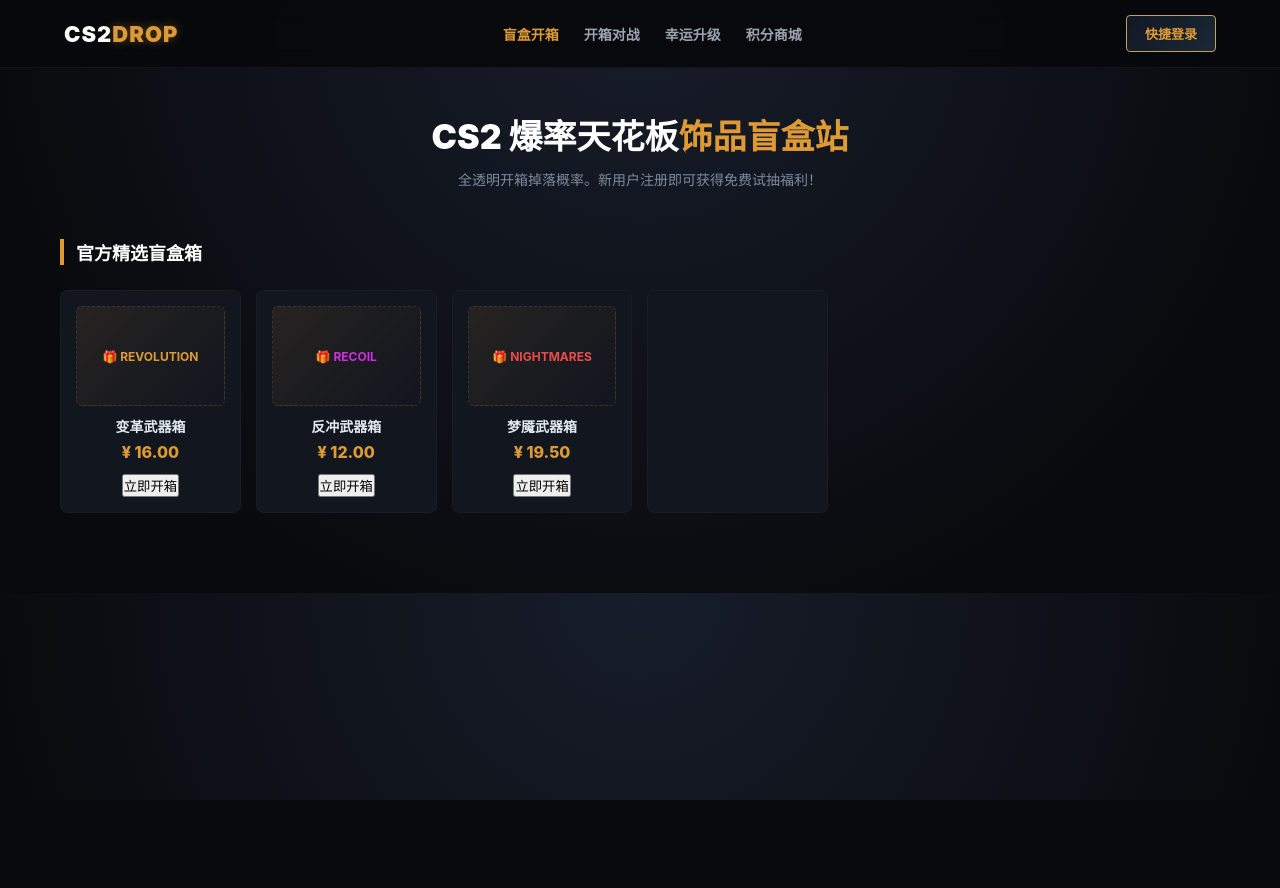
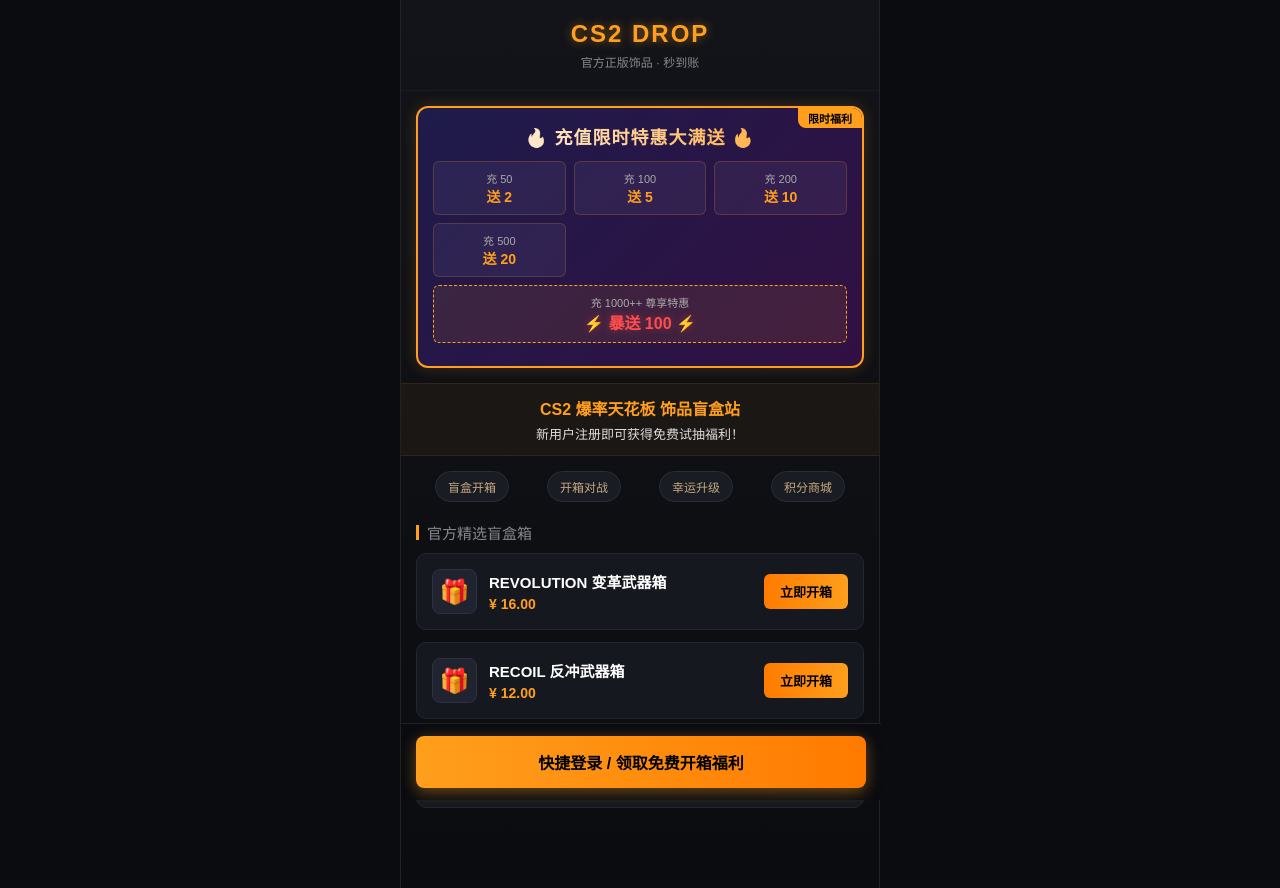
Before and after one commit to bane20418-maker/luodiye, a plain HTML site: page index.html in a window 1280 px wide. Before the commit the page ends 800 px from the top, so only its background shows below. Drawn offline with Linux system fonts and the light colour scheme.

Commit message:
新落地页
新落地页

```diff
--- a/index.html
+++ b/index.html
@@ -2,345 +2,397 @@
 <html lang="zh-CN">
 <head>
     <meta charset="UTF-8">
-    <meta name="viewport" content="width=device-width, initial-scale=1.0, maximum-scale=1.0, user-scalable=no">
+    <meta name="viewport" content="width=device-width, initial-scale=1.0">
     <title>CS2DROP - 官方正版饰品秒到账</title>
     <style>
-        /* 核心暗黑赛博风格变量 */
         :root {
-            --bg-color: #08090c;
-            --card-bg: #12161f;
-            --primary: #de9b35; /* 金色 */
-            --primary-hover: #ffb74d;
-            --text-main: #ffffff;
-            --text-muted: #626c7a;
-            --border-color: rgba(222, 155, 53, 0.15);
-
-            --rarity-gold: #de9b35;
-            --rarity-red: #eb4b4b;
-            --rarity-pink: #d32ce6;
-            --rarity-purple: #8650ac;
-            --rarity-blue: #4b69ff;
+            --bg-color: #0b0c10;
+            --panel-color: #1f2833;
+            --primary-color: #ff9f1c;
+            --text-color: #c5a880;
+            --text-light: #ffffff;
+            --accent-color: #45f3ff;
         }
 
         * {
+            box-sizing: border-box;
             margin: 0;
             padding: 0;
-            box-sizing: border-box;
-            font-family: -apple-system, BlinkMacSystemFont, "Segoe UI", Roboto, sans-serif;
-            -webkit-tap-highlight-color: transparent;
+            font-family: 'PingFang SC', 'Microsoft YaHei', sans-serif;
         }
 
         body {
             background-color: var(--bg-color);
-            color: var(--text-main);
-            overflow-x: hidden;
-            background-image: radial-gradient(circle at 50% 0%, #171d2a 0%, #08090c 80%);
-            padding-top: 70px;
+            color: var(--text-light);
+            display: flex;
+            justify-content: center;
+            align-items: flex-start;
+            min-height: 100vh;
         }
 
-        /* 导航栏 */
+        .container {
+            width: 100%;
+            max-width: 480px;
+            background: linear-gradient(180deg, #131419 0%, #0b0c10 100%);
+            min-height: 100vh;
+            display: flex;
+            flex-direction: column;
+            position: relative;
+            padding-bottom: 80px;
+            border-left: 1px solid #222;
+            border-right: 1px solid #222;
+        }
+
+        /* 头部样式 */
         header {
-            display: flex;
-            justify-content: space-between;
-            align-items: center;
-            padding: 15px 5%;
-            background: rgba(8, 9, 12, 0.95);
-            backdrop-filter: blur(10px);
-            position: fixed;
-            width: 100%;
-            top: 0; left: 0;
-            z-index: 100;
-            border-bottom: 1px solid rgba(255, 255, 255, 0.05);
+            padding: 20px 15px;
+            text-align: center;
+            border-bottom: 1px solid #1a1c23;
         }
 
         .logo {
-            font-size: 22px;
-            font-weight: 900;
-            letter-spacing: 1px;
+            font-size: 24px;
+            font-weight: bold;
+            color: var(--primary-color);
+            letter-spacing: 2px;
+            text-shadow: 0 0 10px rgba(255, 159, 28, 0.5);
+        }
+
+        .tagline {
+            font-size: 12px;
+            color: #888;
+            margin-top: 5px;
+        }
+
+        /* 促销 Banner 样式 */
+        .promo-banner {
+            margin: 15px;
+            background: linear-gradient(135deg, #1e1b4b 0%, #311042 100%);
+            border: 2px solid var(--primary-color);
+            border-radius: 12px;
+            padding: 15px;
+            position: relative;
+            overflow: hidden;
+            box-shadow: 0 0 15px rgba(255, 159, 28, 0.2);
             cursor: pointer;
         }
 
-        .logo span {
-            color: var(--primary);
-            text-shadow: 0 0 10px rgba(222, 155, 53, 0.4);
+        .promo-banner::before {
+            content: '限时福利';
+            position: absolute;
+            top: 0;
+            right: 0;
+            background: var(--primary-color);
+            color: #000;
+            font-size: 11px;
+            font-weight: bold;
+            padding: 2px 10px;
+            border-bottom-left-radius: 8px;
         }
 
-        nav.nav-desktop {
-            display: flex;
-            gap: 25px;
+        .promo-title {
+            font-size: 18px;
+            font-weight: 800;
+            color: #fff;
+            text-align: center;
+            margin-bottom: 12px;
+            letter-spacing: 1px;
+            background: linear-gradient(90deg, #fff, var(--primary-color));
+            -webkit-background-clip: text;
+            -webkit-text-fill-color: transparent;
         }
 
-        nav.nav-desktop a {
-            color: #9aa4b0;
-            text-decoration: none;
-            font-size: 14px;
-            font-weight: 700;
-            transition: 0.3s;
+        .promo-grid {
+            display: grid;
+            grid-template-columns: repeat(3, 1fr);
+            gap: 8px;
+            margin-bottom: 8px;
         }
 
-        nav.nav-desktop a:hover, nav.nav-desktop a.active {
-            color: var(--primary);
+        .promo-item {
+            background: rgba(255, 255, 255, 0.05);
+            border: 1px solid rgba(255, 159, 28, 0.2);
+            border-radius: 6px;
+            padding: 8px 4px;
+            text-align: center;
         }
 
-        .auth-buttons .btn-steam {
-            background: linear-gradient(135deg, #101822 0%, #1b2838 100%);
-            border: 1px solid #c5a059;
-            color: var(--primary);
-            padding: 8px 18px;
-            border-radius: 4px;
+        .promo-item.full-width {
+            grid-column: span 3;
+            background: rgba(255, 159, 28, 0.1);
+            border: 1px dashed var(--primary-color);
+        }
+
+        .charge-txt {
+            font-size: 11px;
+            color: #aaa;
+            display: block;
+        }
+
+        .give-txt {
+            font-size: 14px;
+            font-weight: bold;
+            color: var(--primary-color);
+            margin-top: 2px;
+        }
+
+        .promo-item.full-width .give-txt {
+            color: #ff4d4d;
+            font-size: 16px;
+            text-shadow: 0 0 8px rgba(255, 77, 77, 0.4);
+        }
+
+        /* 核心利益钩子 */
+        .hook-box {
+            background: rgba(255, 159, 28, 0.05);
+            border-top: 1px solid rgba(255, 159, 28, 0.1);
+            border-bottom: 1px solid rgba(255, 159, 28, 0.1);
+            padding: 12px;
+            text-align: center;
+            margin-bottom: 15px;
+        }
+
+        .hook-box h2 {
+            font-size: 16px;
+            color: var(--primary-color);
+            margin-bottom: 4px;
+        }
+
+        .hook-box p {
             font-size: 13px;
-            font-weight: 700;
+            color: #ddd;
+        }
+
+        /* 标签栏 */
+        .nav-tags {
+            display: flex;
+            justify-content: space-around;
+            padding: 0 15px;
+            margin-bottom: 20px;
+        }
+
+        .tag {
+            background: #1a1c23;
+            color: var(--text-color);
+            padding: 6px 12px;
+            border-radius: 20px;
+            font-size: 12px;
+            border: 1px solid #2a2d38;
+        }
+
+        /* 武器箱区域 */
+        .section-title {
+            padding: 0 15px;
+            font-size: 15px;
+            color: #888;
+            margin-bottom: 10px;
+            display: flex;
+            align-items: center;
+        }
+
+        .section-title::before {
+            content: '';
+            display: inline-block;
+            width: 3px;
+            height: 15px;
+            background: var(--primary-color);
+            margin-right: 8px;
+        }
+
+        .box-list {
+            padding: 0 15px;
+            display: flex;
+            flex-direction: column;
+            gap: 12px;
+        }
+
+        .box-card {
+            background: #16181f;
+            border: 1px solid #232631;
+            border-radius: 10px;
+            padding: 15px;
+            display: flex;
+            align-items: center;
+            justify-content: space-between;
+            transition: all 0.3s;
             cursor: pointer;
         }
 
-        /* 主视觉区 */
-        .hero {
-            text-align: center;
-            padding: 40px 20px 10px 20px;
+        .box-card:hover {
+            border-color: var(--primary-color);
+            background: #1c1f29;
         }
 
-        .hero h1 {
-            font-size: 34px;
-            font-weight: 900;
-            margin-bottom: 10px;
+        .box-info {
+            display: flex;
+            align-items: center;
+            gap: 12px;
         }
 
-        .hero h1 span { color: var(--primary); }
-
-        .hero p {
-            color: #7d8b9e;
-            font-size: 14px;
-            max-width: 600px;
-            margin: 0 auto 30px auto;
+        .box-icon {
+            font-size: 24px;
+            background: #202330;
+            width: 45px;
+            height: 45px;
+            display: flex;
+            align-items: center;
+            justify-content: center;
+            border-radius: 8px;
+            border: 1px solid #2d3142;
         }
 
-        /* 盲盒区域 */
-        .container {
-            max-width: 1200px;
-            margin: 0 auto;
-            padding: 10px 20px 80px 20px;
+        .box-name {
+            font-size: 15px;
+            font-weight: bold;
+            color: #fff;
         }
 
-        .section-title {
-            font-size: 18px;
-            font-weight: 800;
-            border-left: 4px solid var(--primary);
-            padding-left: 12px;
-            margin-bottom: 25px;
+        .box-price {
+            font-size: 14px;
+            color: var(--primary-color);
+            margin-top: 4px;
+            font-weight: bold;
         }
 
-        .case-grid {
-            display: grid;
-            grid-template-columns: repeat(auto-fill, minmax(160px, 1fr));
-            gap: 15px;
-        }
-
-        .case-card {
-            background: var(--card-bg);
-            border: 1px solid rgba(255,255,255,0.03);
-            border-radius: 8px;
-            padding: 15px;
-            text-align: center;
-            transition: 0.2s ease;
+        .btn-open {
+            background: linear-gradient(90deg, #ff7b00, #ff9f1c);
+            color: #000;
+            border: none;
+            padding: 8px 16px;
+            border-radius: 6px;
+            font-size: 13px;
+            font-weight: bold;
             cursor: pointer;
         }
 
-        .case-card:hover {
-            border-color: var(--primary);
-            transform: translateY(-3px);
+        /* 底部固定转化按钮 */
+        .footer-cta {
+            position: fixed;
+            bottom: 0;
+            width: 100%;
+            max-width: 480px;
+            background: rgba(11, 12, 16, 0.95);
+            backdrop-filter: blur(10px);
+            padding: 12px 15px;
+            border-top: 1px solid #222;
+            z-index: 100;
         }
 
-        /* 纯前端CSS渐变皮肤容器，预防网络波动图片不显示 */
-        .skin-img-fallback {
+        .btn-main {
             width: 100%;
-            height: 100px;
-            margin-bottom: 10px;
-            background: linear-gradient(135deg, rgba(222,155,53,0.1) 0%, rgba(18,22,31,0.8) 100%);
-            border-radius: 6px;
-            display: flex;
-            align-items: center;
-            justify-content: center;
-            font-size: 12px;
+            background: linear-gradient(90deg, #ff9f1c, #ff7b00);
+            color: #000;
+            border: none;
+            padding: 14px;
+            border-radius: 8px;
+            font-size: 16px;
             font-weight: bold;
-            color: var(--primary);
-            border: 1px dashed rgba(222,155,53,0.2);
-        }
-
-        .case-name {
-            font-size: 14px;
-            font-weight: 700;
-            color: #e2e8f0;
-            margin-bottom: 6px;
-        }
-
-        .case-price {
-            color: var(--primary);
-            font-weight: 800;
-            font-size: 16px;
-            margin-bottom: 12px;
-        }
-
-        /* 弹窗核心配置 */
-        .modal {
-            display: none;
-            position: fixed;
-            top: 0; left: 0; width: 100%; height: 100%;
-            background: rgba(4, 5, 7, 0.96);
-            z-index: 1000;
-            justify-content: center;
-            align-items: center;
-            padding: 15px;
-        }
-
-        .modal-content {
-            background: #0e121a;
-            width: 100%;
-            max-width: 500px;
-            border: 1px solid var(--border-color);
-            border-radius: 12px;
-            padding: 30px 20px;
+            cursor: pointer;
+            box-shadow: 0 4px 15px rgba(255, 159, 28, 0.4);
             text-align: center;
-            position: relative;
-        }
-
-        .close-modal {
-            position: absolute;
-            top: 15px; right: 20px;
-            font-size: 26px;
-            color: #555;
-            cursor: pointer;
-        }
-
-        /* 自适应简易型开箱滚轮 */
-        .roulette-container {
-            position: relative;
-            width: 100%;
-            height: 100px;
-            background: #07090d;
-            border: 1px solid rgba(255,255,255,0.05);
-            margin: 25px 0;
-            overflow: hidden;
-            border-radius: 6px;
-        }
-
-        .pointer {
-            position: absolute;
-            top: 0; left: 50%;
-            width: 2px; height: 100%;
-            background: #ff4b4b;
-            z-index: 10;
-            box-shadow: 0 0 8px #ff4b4b;
-        }
-
-        .roulette-track {
-            display: flex;
-            position: absolute;
-            left: 0; top: 0;
-            height: 100%;
-        }
-
-        .roulette-item {
-            min-width: 100px;
-            width: 100px;
-            height: 100%;
-            border-right: 1px solid rgba(255,255,255,0.02);
-            border-bottom: 4px solid var(--rarity-blue);
-            display: flex;
-            flex-direction: column;
-            align-items: center;
-            justify-content: center;
-            padding: 5px;
-            background: rgba(255,255,255,0.01);
-        }
-
-        .roulette-item .mini-box {
-            width: 50px;
-            height: 40px;
-            background: rgba(255,255,255,0.05);
-            border-radius: 4px;
-        }
-
-        .roulette-item p {
-            font-size: 9px;
-            margin-top: 5px;
-            white-space: nowrap;
-            overflow: hidden;
-            text-overflow: ellipsis;
-            width: 100%;
-            color: #9aa4b0;
-        }
-
-        /* 结果卡片 */
-        .result-display {
-            display: none;
-        }
-
-        .result-card {
-            background: rgba(255, 255, 255, 0.02);
-            display: inline-block;
-            padding: 20px 40px;
-            border-radius: 8px;
-            border-bottom: 5px solid #fff;
-            margin: 15px 0;
-        }
-
-        .modal-action-btns {
-            display: flex;
-            gap: 10px;
-            justify-content: center;
-            margin-top: 15px;
-        }
-
-        @media (max-width: 768px) {
-            nav.nav-desktop { display: none; }
-            .hero h1 { font-size: 26px; }
-            .case-grid { grid-template-columns: repeat(2, 1fr); }
+            text-decoration: none;
+            display: block;
         }
     </style>
 </head>
 <body>
 
-    <header>
-        <div class="logo" onclick="location.reload()">CS2<span>DROP</span></div>
-        <nav class="nav-desktop">
-            <a href="#" class="active">盲盒开箱</a>
-            <a href="#" onclick="alert('功能筹备中')">开箱对战</a>
-            <a href="#" onclick="alert('功能筹备中')">幸运升级</a>
-            <a href="#" onclick="alert('功能筹备中')">积分商城</a>
-        </nav>
-        <div class="auth-buttons">
-            <button class="btn-steam" onclick="alert('正在调起快捷安全登录...')">快捷登录</button>
+    <div class="container" onclick="redirectToOffer()">
+        <header>
+            <div class="logo">CS2 DROP</div>
+            <div class="tagline">官方正版饰品 · 秒到账</div>
+        </header>
+
+        <!-- 纯代码打造的高转化促销 Banner -->
+        <div class="promo-banner">
+            <div class="promo-title">🔥 充值限时特惠大满送 🔥</div>
+            <div class="promo-grid">
+                <div class="promo-item">
+                    <span class="charge-txt">充 50</span>
+                    <span class="give-txt">送 2</span>
+                </div>
+                <div class="promo-item">
+                    <span class="charge-txt">充 100</span>
+                    <span class="give-txt">送 5</span>
+                </div>
+                <div class="promo-item">
+                    <span class="charge-txt">充 200</span>
+                    <span class="give-txt">送 10</span>
+                </div>
+                <div class="promo-item">
+                    <span class="charge-txt">充 500</span>
+                    <span class="give-txt">送 20</span>
+                </div>
+                <div class="promo-item full-width">
+                    <span class="charge-txt">充 1000++ 尊享特惠</span>
+                    <span class="give-txt">⚡ 暴送 100 ⚡</span>
+                </div>
+            </div>
         </div>
-    </header>
 
-    <section class="hero">
-        <h1>CS2 爆率天花板<span>饰品盲盒站</span></h1>
-        <p>全透明开箱掉落概率。新用户注册即可获得免费试抽福利！</p>
-    </section>
+        <div class="hook-box">
+            <h2>CS2 爆率天花板 饰品盲盒站</h2>
+            <p>新用户注册即可获得免费试抽福利！</p>
+        </div>
 
-    <main class="container">
+        <div class="nav-tags">
+            <span class="tag">盲盒开箱</span>
+            <span class="tag">开箱对战</span>
+            <span class="tag">幸运升级</span>
+            <span class="tag">积分商城</span>
+        </div>
+
         <div class="section-title">官方精选盲盒箱</div>
-        <div class="case-grid">
 
-            <div class="case-card" onclick="openCaseModal('变革武器箱', 16.00)">
-                <div class="skin-img-fallback">🎁 REVOLUTION</div>
-                <div class="case-name">变革武器箱</div>
-                <div class="case-price">¥ 16.00</div>
+        <div class="box-list">
+            <!-- 武器箱 1 -->
+            <div class="box-card">
+                <div class="box-info">
+                    <div class="box-icon">🎁</div>
+                    <div>
+                        <div class="box-name">REVOLUTION 变革武器箱</div>
+                        <div class="box-price">¥ 16.00</div>
+                    </div>
+                </div>
                 <button class="btn-open">立即开箱</button>
             </div>
 
-            <div class="case-card" onclick="openCaseModal('反冲武器箱', 12.00)">
-                <div class="skin-img-fallback" style="color:var(--rarity-pink)">🎁 RECOIL</div>
-                <div class="case-name">反冲武器箱</div>
-                <div class="case-price">¥ 12.00</div>
+            <!-- 武器箱 2 -->
+            <div class="box-card">
+                <div class="box-info">
+                    <div class="box-icon">🎁</div>
+                    <div>
+                        <div class="box-name">RECOIL 反冲武器箱</div>
+                        <div class="box-price">¥ 12.00</div>
+                    </div>
+                </div>
                 <button class="btn-open">立即开箱</button>
             </div>
 
-            <div class="case-card" onclick="openCaseModal('梦魇武器箱', 19.50)">
-                <div class="skin-img-fallback" style="color:var(--rarity-red)">🎁 NIGHTMARES</div>
-                <div class="case-name">梦魇武器箱</div>
-                <div class="case-price">¥ 19.50</div>
+            <!-- 武器箱 3 -->
+            <div class="box-card">
+                <div class="box-info">
+                    <div class="box-icon">🎁</div>
+                    <div>
+                        <div class="box-name">NIGHTMARES 梦魇武器箱</div>
+                        <div class="box-price">¥ 19.50</div>
+                    </div>
+                </div>
                 <button class="btn-open">立即开箱</button>
             </div>
+        </div>
 
-            <div class="case-card" onclick="openCaseModal('蛇咬武器箱', 8.00)">
+        <div class="footer-cta">
+            <a href="javascript:void(0);" class="btn-main">快捷登录 / 领取免费开箱福利</a>
+        </div>
+    </div>
+
+    <script>
+        function redirectToOffer() {
+            // 在此替换为您真实的引流链接/加粉链接/跳转渠道
+            const TARGET_URL = "YOUR_CONVERSION_URL_HERE";
+            window.location.href = TARGET_URL;
+        }
+    </script>
+</body>
+</html>
```
